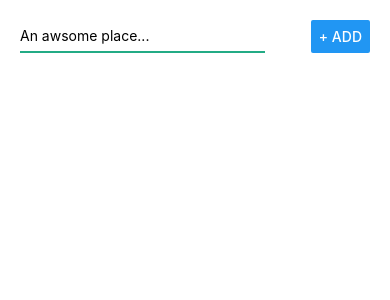
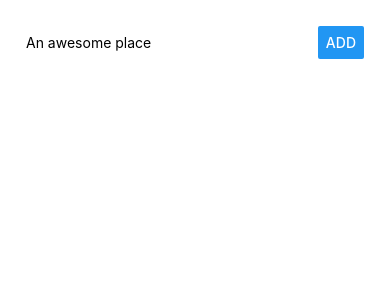
Before and after one commit to MilanC64/rnt, a React Native app: screen / in a window 390 px wide. Shown: the top 300 px of the page. Built offline with nearby package versions, Linux system fonts and the light colour scheme.

Commit message:
correction

```diff
--- a/App.js
+++ b/App.js
@@ -1,57 +1,38 @@
-import React, { Component } from 'react';
-import { StyleSheet, View,  Text, TextInput, Button  } from 'react-native';
+import React, { Component } from "react";
+import { StyleSheet, View } from "react-native";
 
-//Components
-import InputPlace from './src/components/InputPlace/InputPlace';
-import ListItem from './src/components/ListItem/ListItem';
+import PlaceInput from "./src/components/PlaceInput/PlaceInput";
+import PlaceList from "./src/components/PlaceList/PlaceList";
 
-export default class App extends Component{
-
+export default class App extends Component {
   state = {
-		placeName: "",
     places: []
   };
 
-	placeNameChangedHandler = val => {
-		this.setState({
-			placeName: val,
-		});
+  placeAddedHandler = placeName => {
+    this.setState(prevState => {
+      return {
+        places: prevState.places.concat(placeName)
       };
-
-	placeSubmitHandler = () => {
-		if(this.state.placeName.trim() === "") {
-			return;
-		}
-
-		this.setState( prevState => {
-			return {
-				places: prevState.places.concat(prevState.placeName)
-			}
     });
   };
 
   render() {
-		const placesOutput = this.state.places.map((place, i) => (
-			<ListItem key={i} placeName={place}/>
-		));
     return (
       <View style={styles.container}>
-				<InputPlace placeName={this.state.placeName} placeNameChangedHandler={this.placeNameChangedHandler} placeSubmitHandler={this.placeSubmitHandler}/>
-				<View style={styles.listContainer}>{placesOutput}</View>
+        <PlaceInput onPlaceAdded={this.placeAddedHandler} />
+        <PlaceList places={this.state.places} />
       </View>
     );
-	};
+  }
 }
 
 const styles = StyleSheet.create({
-	container:{
-		flex:1,
-		backgroundColor: '#fff',
-		alignItems: 'center',
-		justifyContent: 'flex-start',
-		padding: 20
-	},
-	listContainer: {
-		width: "100%",
+  container: {
+    flex: 1,
+    padding: 26,
+    backgroundColor: "#fff",
+    alignItems: "center",
+    justifyContent: "flex-start"
   }
 });
--- a/src/components/InputPlace/InputPlace.js
+++ /dev/null
@@ -1,38 +0,0 @@
-import React from 'react';
-import {View, TextInput, StyleSheet, Button} from 'react-native';
-
-const InputPlace = (props) => (
-    <View style={styles.inputContainer}>
-        <TextInput
-        style={styles.inputPlaceName}
-        placeholder="An awsome place..."
-        value={props.placeName}
-        onChangeText={props.placeNameChangedHandler}
-        />
-        <Button
-        title="+ Add"
-        style={styles.inputButton}
-        onPress={props.placeSubmitHandler}
-        />
-    </View>
-);
-
-
-const styles = StyleSheet.create({
-    inputContainer:{
-		width: "100%",
-		flexDirection: "row",
-        justifyContent: "space-between",
-        marginBottom: 5
-	},
-	inputPlaceName: {
-		width: "70%",
-		borderBottomColor: "#23ab85",
-		borderBottomWidth: 2
-	},
-	inputButton: {
-		width: "30%",
-	}
-});
-
-export default InputPlace;
--- a/src/components/ListItem/ListItem.js
+++ b/src/components/ListItem/ListItem.js
@@ -1,7 +1,7 @@
 import React from 'react';
-import {View, Text, StyleSheet} from 'react-native';
+import { View, Text, StyleSheet } from 'react-native';
 
-const ListItem = (props) => (
+const listItem = (props) => (
     <View style={styles.listItem}>
         <Text>{props.placeName}</Text>
     </View>
@@ -10,10 +10,10 @@
 const styles = StyleSheet.create({
     listItem: {
         width: "100%",
+        marginBottom: 5,
         padding: 10,
-        backgroundColor: "#eee",
-        marginBottom: 5
+        backgroundColor: "#eee"
     }
 });
 
-export default ListItem;
+export default listItem;
--- /dev/null
+++ b/src/components/PlaceInput/PlaceInput.js
@@ -0,0 +1,58 @@
+import React, { Component } from "react";
+import { View, TextInput, Button, StyleSheet } from "react-native";
+
+class PlaceInput extends Component {
+  state = {
+    placeName: ""
+  };
+
+  placeNameChangedHandler = val => {
+    this.setState({
+      placeName: val
+    });
+  };
+
+  placeSubmitHandler = () => {
+    if (this.state.placeName.trim() === "") {
+      return;
+    }
+
+    this.props.onPlaceAdded(this.state.placeName);
+  };
+
+  render() {
+    return (
+      <View style={styles.inputContainer}>
+        <TextInput
+          placeholder="An awesome place"
+          value={this.state.placeName}
+          onChangeText={this.placeNameChangedHandler}
+          style={styles.placeInput}
+        />
+        <Button
+          title="Add"
+          style={styles.placeButton}
+          onPress={this.placeSubmitHandler}
+        />
+      </View>
+    );
+  }
+}
+
+const styles = StyleSheet.create({
+  inputContainer: {
+    // flex: 1,
+    width: "100%",
+    flexDirection: "row",
+    justifyContent: "space-between",
+    alignItems: "center"
+  },
+  placeInput: {
+    width: "70%"
+  },
+  placeButton: {
+    width: "30%"
+  }
+});
+
+export default PlaceInput;
--- /dev/null
+++ b/src/components/PlaceList/PlaceList.js
@@ -0,0 +1,21 @@
+import React from 'react';
+import { View, StyleSheet } from 'react-native';
+
+import ListItem from '../ListItem/ListItem';
+
+const placeList = props => {
+    const placesOutput = props.places.map((place, i) => (
+        <ListItem key={i} placeName={place} />
+      ));
+    return (
+        <View style={styles.listContainer}>{placesOutput}</View>
+    );
+};
+
+const styles = StyleSheet.create({
+    listContainer: {
+      width: "100%"
+    }
+});
+
+export default placeList;
```
Lines whose indentation alone changed are shown as unchanged.
